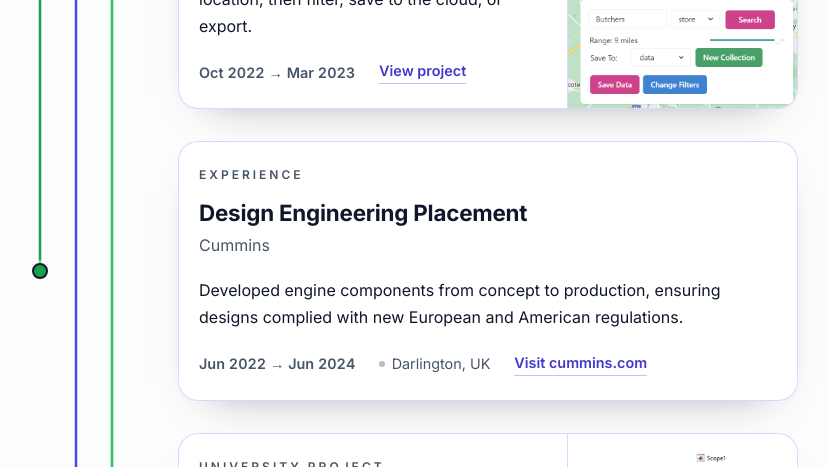
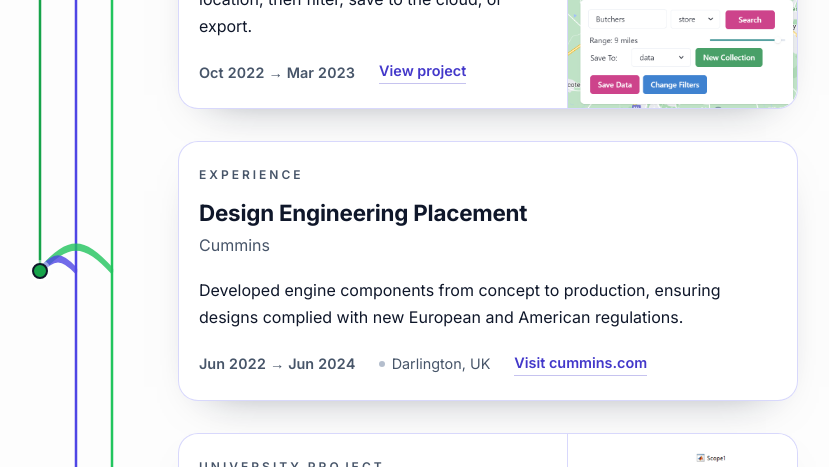
Before and after one commit to rpattn/rpatton, a Next.js app: page / in a window 1280 px wide. Shown: the part 3440-3907 px from the top of the page, without its empty margins (66-895 px from the left). Built offline with nearby package versions, Linux system fonts and the light colour scheme.

Commit message:
fix lint errors

```diff
--- a/src/app/TypeText.js
+++ b/src/app/TypeText.js
@@ -1,6 +1,5 @@
 "use client";
 import React, { useEffect } from "react";
-import { render } from "react-dom";
 
 const TypeText = ({text}) => {
     const targetText = text;
--- a/src/app/cv/page.js
+++ b/src/app/cv/page.js
@@ -24,7 +24,7 @@ const bulletIconClass = "m-1 bulletIcon";
 
 
 
-export default function RootLayout({ children }) {
+export default function Page() {
 
   const { ref: topSentinelRef, inView: topInView } = useInView({ threshold: 1 });
 
@@ -116,7 +116,7 @@ export default function RootLayout({ children }) {
 
       <Header />
 
-      {children}
+
 
 
 
@@ -129,6 +129,8 @@ export default function RootLayout({ children }) {
           <Navigation activeSection={activeSection} isPinned={isPinned} />
 
         </div>
+
+
 
 
 
@@ -186,6 +188,8 @@ export default function RootLayout({ children }) {
 
 
 
+
+
             <section id="skills" ref={skillsRef} className="mt-10">
 
               <h1 className="font-bold tracking-tight text-gray-900 dark:text-gray-200 text-4xl mb-1">Skills</h1>
@@ -213,6 +217,8 @@ export default function RootLayout({ children }) {
               </div>
 
             </section>
+
+
 
 
 
@@ -281,6 +287,8 @@ export default function RootLayout({ children }) {
               ))}
 
             </section>
+
+
 
 
 
@@ -356,6 +364,8 @@ export default function RootLayout({ children }) {
 
 
 
+
+
             <section id="education" ref={educationRef} className="mt-10">
 
               <h1 className="font-bold tracking-tight text-gray-900 dark:text-gray-200 text-4xl mb-1">
@@ -389,6 +399,8 @@ export default function RootLayout({ children }) {
               </ul>
 
             </section>
+
+
 
 
 
@@ -442,6 +454,8 @@ export default function RootLayout({ children }) {
 
 
 
+
+
       <TopHeader />
 
     </>
--- a/src/app/page.tsx
+++ b/src/app/page.tsx
@@ -67,6 +67,7 @@ type RenderRow = {
   columnIndex: number;
   topColumns: (string | null)[];
   bottomColumns: (string | null)[];
+  mergeFromIndices: number[];
 };
 
 const buildRenderRows = (rows: TimelineGraphRow[]): RenderRow[] => {
@@ -106,6 +107,20 @@ const buildRenderRows = (rows: TimelineGraphRow[]): RenderRow[] => {
 
     const bottomColumns = columns.slice();
 
+    // Map merge indices from timeline column indices to render column indices
+    const mappedMergeFromIndices: number[] = [];
+    row.mergeFromIndices.forEach((originalIndex) => {
+      // Find the branch key at this original index in row.columnsBefore
+      const branchKey = row.columnsBefore[originalIndex];
+      if (branchKey) {
+        // Find this branch's render column index
+        const renderColumnIndex = topColumns.indexOf(branchKey);
+        if (renderColumnIndex >= 0) {
+          mappedMergeFromIndices.push(renderColumnIndex);
+        }
+      }
+    });
+
     renderRows.push({
       entry: row.entry,
       branchKey: row.branchKey,
@@ -114,6 +129,7 @@ const buildRenderRows = (rows: TimelineGraphRow[]): RenderRow[] => {
       columnIndex,
       topColumns,
       bottomColumns,
+      mergeFromIndices: mappedMergeFromIndices,
     });
   });
 
@@ -156,6 +172,42 @@ const renderGraph = (row: RenderRow) => {
     );
   };
 
+  const drawMergeLine = (
+    fromColumnIndex: number,
+    toColumnIndex: number,
+    color: string
+  ) => {
+    const fromX = columnX(fromColumnIndex);
+    const toX = columnX(toColumnIndex);
+    const startY = halfHeight;
+    const endY = halfHeight;
+
+    // Create a git-style curved merge using cubic bezier
+    // The curve should arc gracefully from source to target
+    const distance = Math.abs(toX - fromX);
+    const direction = toX > fromX ? 1 : -1;
+
+    // Control points create a smooth S-curve or gentle arc
+    const control1X = fromX + direction * distance * 0.4;
+    const control1Y = startY - distance * 0.15; // Slight upward curve
+    const control2X = toX - direction * distance * 0.4;
+    const control2Y = endY - distance * 0.15;
+
+    const pathData = `M ${fromX} ${startY} C ${control1X} ${control1Y} ${control2X} ${control2Y} ${toX} ${endY}`;
+
+    segments.push(
+      <path
+        key={`merge-${fromColumnIndex}-${toColumnIndex}`}
+        d={pathData}
+        stroke={color}
+        strokeWidth={2.5}
+        strokeLinecap="round"
+        fill="none"
+        opacity={0.8}
+      />
+    );
+  };
+
   for (let index = 0; index < maxColumns; index += 1) {
     const topKey = row.topColumns[index] ?? null;
     const bottomKey = row.bottomColumns[index] ?? null;
@@ -169,6 +221,14 @@ const renderGraph = (row: RenderRow) => {
       drawVertical(index, halfHeight, viewBoxHeight, resolveBranchColor(bottomKey));
     }
   }
+
+  // Draw merge lines from merging branches to the current branch
+  row.mergeFromIndices.forEach((fromColumnIndex) => {
+    const fromBranchKey = row.topColumns[fromColumnIndex];
+    if (fromBranchKey) {
+      drawMergeLine(fromColumnIndex, row.columnIndex, resolveBranchColor(fromBranchKey));
+    }
+  });
 
   const nodeLeft = columnX(row.columnIndex) - 8;
 
--- a/src/lib/timeline.ts
+++ b/src/lib/timeline.ts
@@ -409,19 +409,38 @@ const buildGraphRows = (entries: TimelineEntry[]): TimelineGraphRow[] => {
     const columnsCurrent = activeBranches.slice();
 
     const mergeFromIndices: number[] = [];
+    const endedBranches: string[] = [];
+
     if (entry.type === "experience" && columnsBefore.length > 0) {
-      mergeFromIndices.push(
-        ...columnsBefore
-          .map((key, idx) => (key !== branchKey ? idx : -1))
-          .filter((idx) => idx >= 0)
-      );
+      // Find uol and tech branches to merge into experience
+      const branchesToMerge = ["project-uol", "project-tech"];
+
+      branchesToMerge.forEach(branchToMerge => {
+        const branchIndex = columnsBefore.indexOf(branchToMerge);
+        if (branchIndex >= 0) {
+          mergeFromIndices.push(branchIndex);
+          // Mark these branches as ended since they merge into experience
+          endedBranches.push(branchToMerge);
+        }
+      });
     }
 
-    const endedBranches: string[] = [];
     const columnsAfter = [...columnsCurrent];
 
+    // Remove ended branches from columnsAfter and activeBranches
+    endedBranches.forEach(branchKey => {
+      const removalIndex = columnsAfter.indexOf(branchKey);
+      if (removalIndex >= 0) {
+        columnsAfter.splice(removalIndex, 1);
+      }
+      const activeRemovalIndex = activeBranches.indexOf(branchKey);
+      if (activeRemovalIndex >= 0) {
+        activeBranches.splice(activeRemovalIndex, 1);
+      }
+    });
+
     const lastIndex = branchLastIndex.get(branchKey) ?? index;
-    if (lastIndex === index) {
+    if (lastIndex === index && !endedBranches.includes(branchKey)) {
       endedBranches.push(branchKey);
       const removalIndex = columnsAfter.indexOf(branchKey);
       if (removalIndex >= 0) {
```
